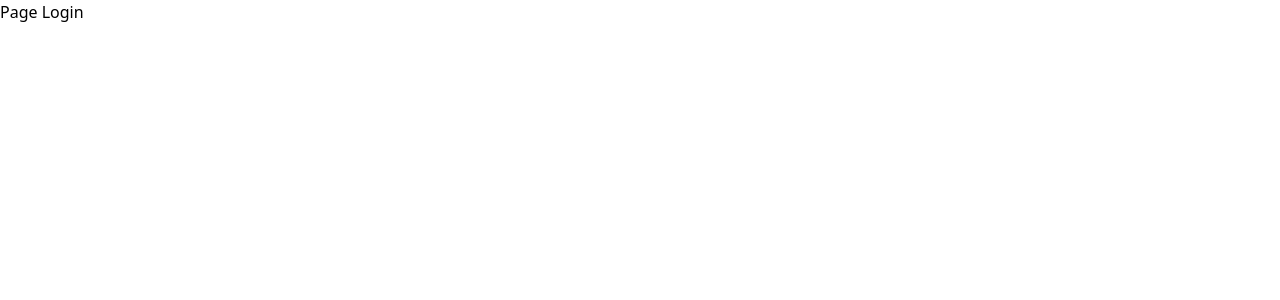
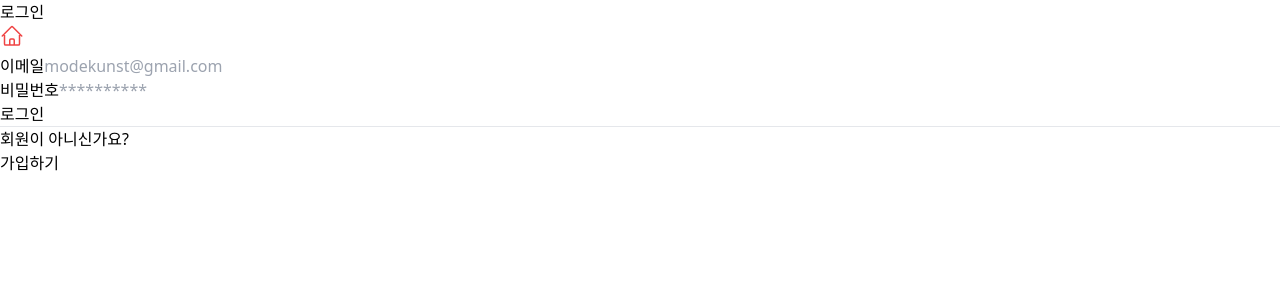
Before and after one commit to codestates-beb/BEB-06-FINAL-ModeKunst, a React (Create React App) app in the folder client/: page /login in a window 1280 px wide. Shown: the top 300 px of the page. Built offline with nearby package versions, Linux system fonts and the light colour scheme.

Commit message:
📝 Feat: ADD 로그인 페이지 마크업

```diff
--- a/client/src/pages/Login.js
+++ b/client/src/pages/Login.js
@@ -1,5 +1,79 @@
+import { useState } from "react";
+import { useForm } from "react-hook-form";
+import { Link, useNavigate } from "react-router-dom";
+import axios from "axios";
+
 function Login() {
-  return <h1>Page Login</h1>;
+  const {
+    register,
+    handleSubmit,
+    formState: { errors },
+    setValue,
+  } = useForm();
+  const navigate = useNavigate();
+
+  const [loading, setLoading] = useState(false);
+
+  //📌on Submit할 때 실행되는 함수
+  const onValid = (data) => {
+    setLoading(true);
+    console.log(data);
+    setValue("email", "");
+    setValue("password", "");
+    // navigate("/");
+    setLoading(false);
+  };
+
+  return (
+    <div>
+      <h1>로그인</h1>
+      <Link to="/">
+        <button>
+          <svg
+            fill="none"
+            viewBox="0 0 24 24"
+            strokeWidth={1.5}
+            stroke="currentColor"
+            className="w-6 h-6 text-red-500"
+          >
+            <path
+              strokeLinecap="round"
+              strokeLinejoin="round"
+              d="M2.25 12l8.954-8.955c.44-.439 1.152-.439 1.591 0L21.75 12M4.5 9.75v10.125c0 .621.504 1.125 1.125 1.125H9.75v-4.875c0-.621.504-1.125 1.125-1.125h2.25c.621 0 1.125.504 1.125 1.125V21h4.125c.621 0 1.125-.504 1.125-1.125V9.75M8.25 21h8.25"
+            />
+          </svg>
+        </button>
+      </Link>
+
+      <form onSubmit={handleSubmit(onValid)}>
+        <div>
+          <label>이메일</label>
+          <input
+            {...register("email", { required: "이메일을 입력해주세요." })}
+            type="text"
+            placeholder="modekunst@gmail.com"
+          />
+        </div>
+        <div>{errors?.email?.message}</div>
+        <div>
+          <label>비밀번호</label>
+          <input
+            {...register("password", { required: "비밀번호를 입력해주세요." })}
+            type="password"
+            placeholder="**********"
+          />
+        </div>
+        <div>{errors?.password?.message}</div>
+        <button type="submit">로그인</button>
+      </form>
+      <div />
+      <hr />
+      <div>
+        <p>회원이 아니신가요?</p>
+        <Link to="/signup">가입하기</Link>
+      </div>
+    </div>
+  );
 }
 
 export { Login };
```
